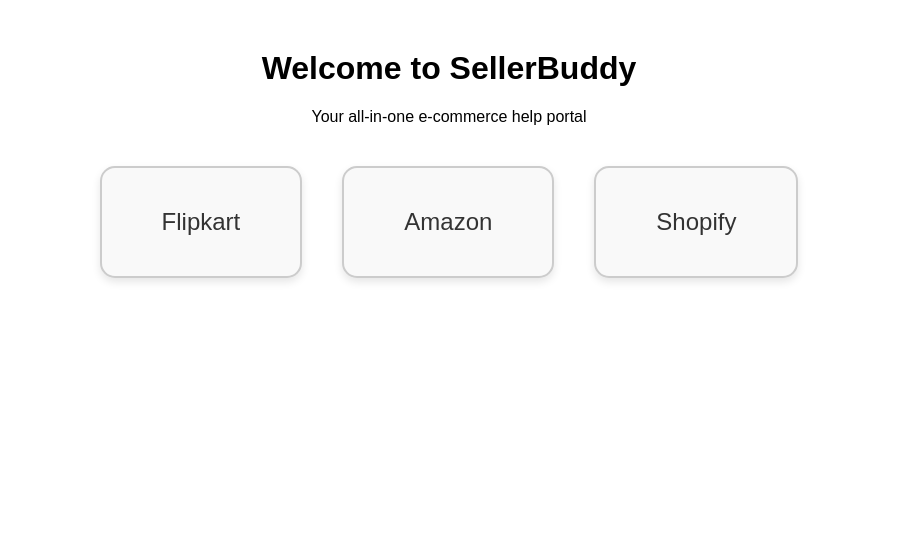
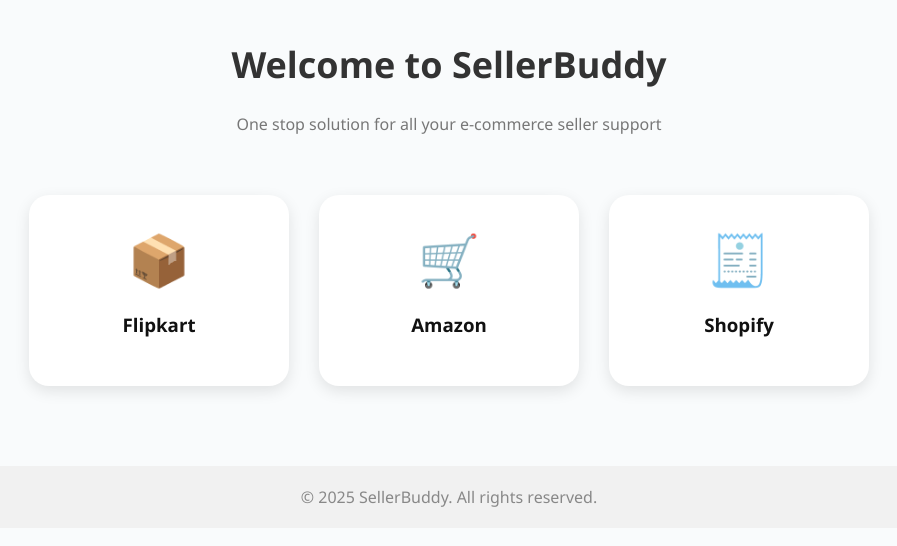
Before and after one commit to sellerbuddy/Sellerbuddy-, a plain HTML site: page index.html in a window 1280 px wide. Shown: the whole page, without its empty margins (191-1088 px from the left). Drawn offline with Linux system fonts and the light colour scheme.

Commit message:
Update index.html

```diff
--- a/index.html
+++ b/index.html
@@ -1,24 +1,79 @@
-
 <!DOCTYPE html>
 <html lang="en">
 <head>
   <meta charset="UTF-8" />
-  <meta name="viewport" content="width=device-width, initial-scale=1.0" />
+  <meta name="viewport" content="width=device-width, initial-scale=1.0"/>
   <title>SellerBuddy</title>
   <style>
-    body { font-family: sans-serif; text-align: center; margin-top: 50px; }
-    .platforms { display: flex; justify-content: center; gap: 40px; margin-top: 40px; }
-    .platform { border: 2px solid #ccc; padding: 40px 60px; border-radius: 15px; text-decoration: none; color: #333; font-size: 1.5em; background: #f9f9f9; box-shadow: 0 4px 8px rgba(0,0,0,0.1); }
-    .platform:hover { background: #e0f7fa; }
+    body {
+      margin: 0;
+      padding: 0;
+      font-family: 'Segoe UI', sans-serif;
+      background-color: #f9fbfc;
+      text-align: center;
+    }
+    h1 {
+      margin-top: 40px;
+      font-size: 36px;
+      color: #333;
+    }
+    .subtext {
+      margin-bottom: 40px;
+      color: #777;
+    }
+    .cards {
+      display: flex;
+      justify-content: center;
+      gap: 30px;
+      flex-wrap: wrap;
+      padding: 20px;
+    }
+    .card {
+      width: 220px;
+      background: white;
+      border-radius: 20px;
+      box-shadow: 0 5px 15px rgba(0,0,0,0.1);
+      text-decoration: none;
+      color: #111;
+      padding: 30px 20px;
+      transition: 0.3s;
+    }
+    .card:hover {
+      transform: translateY(-5px);
+      box-shadow: 0 8px 20px rgba(0,0,0,0.15);
+      background: #eef6ff;
+    }
+    .icon {
+      font-size: 50px;
+      margin-bottom: 15px;
+    }
+    footer {
+      margin-top: 60px;
+      padding: 20px;
+      background: #f1f1f1;
+      color: #888;
+    }
   </style>
 </head>
 <body>
   <h1>Welcome to SellerBuddy</h1>
-  <p>Your all-in-one e-commerce help portal</p>
-  <div class="platforms">
-    <a href="flipkart.html" class="platform">Flipkart</a>
-    <a href="amazon.html" class="platform">Amazon</a>
-    <a href="shopify.html" class="platform">Shopify</a>
+  <p class="subtext">One stop solution for all your e-commerce seller support</p>
+
+  <div class="cards">
+    <a class="card" href="flipkart.html">
+      <div class="icon">📦</div>
+      <h3>Flipkart</h3>
+    </a>
+    <a class="card" href="amazon.html">
+      <div class="icon">🛒</div>
+      <h3>Amazon</h3>
+    </a>
+    <a class="card" href="shopify.html">
+      <div class="icon">🧾</div>
+      <h3>Shopify</h3>
+    </a>
   </div>
+
+  <footer>© 2025 SellerBuddy. All rights reserved.</footer>
 </body>
 </html>
```
